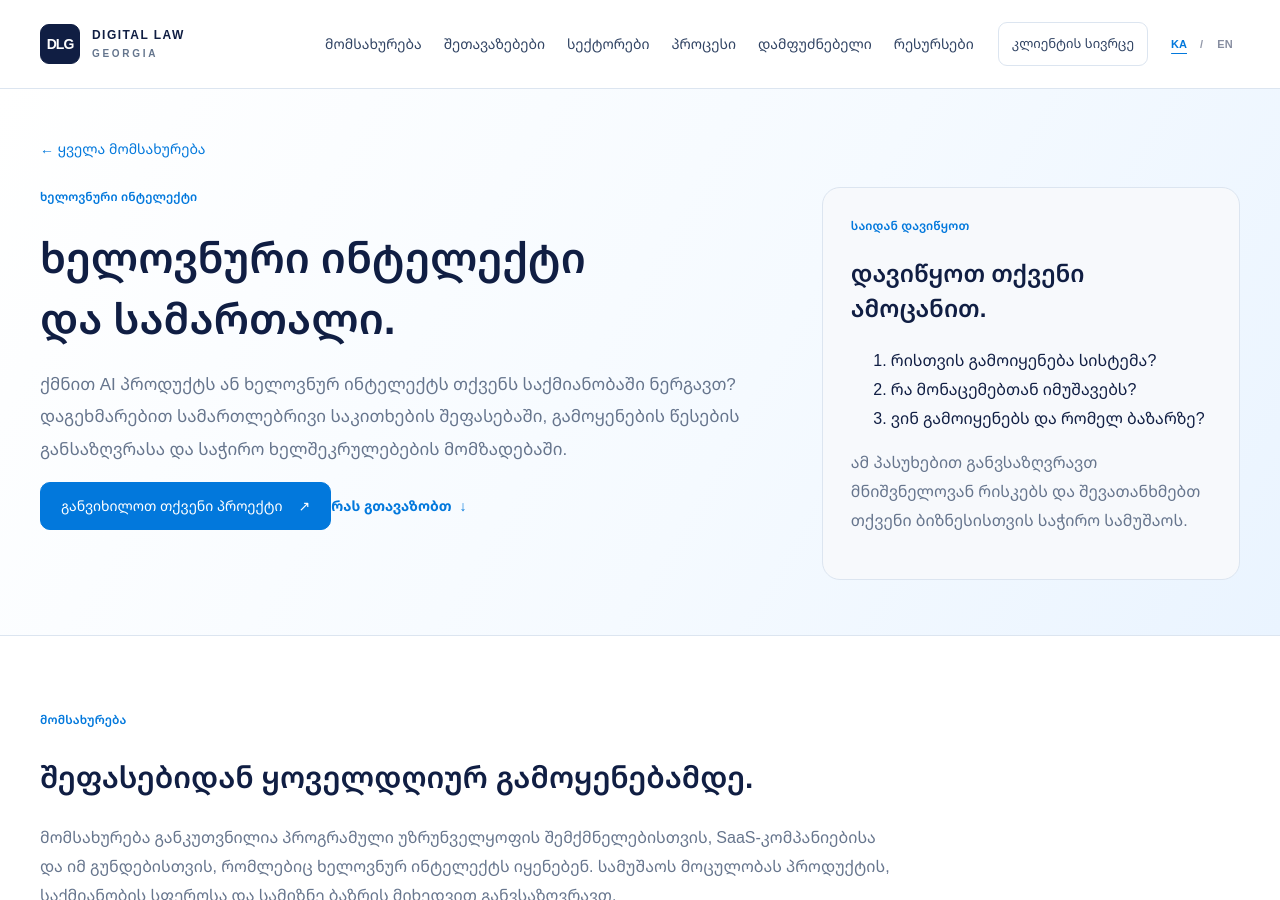
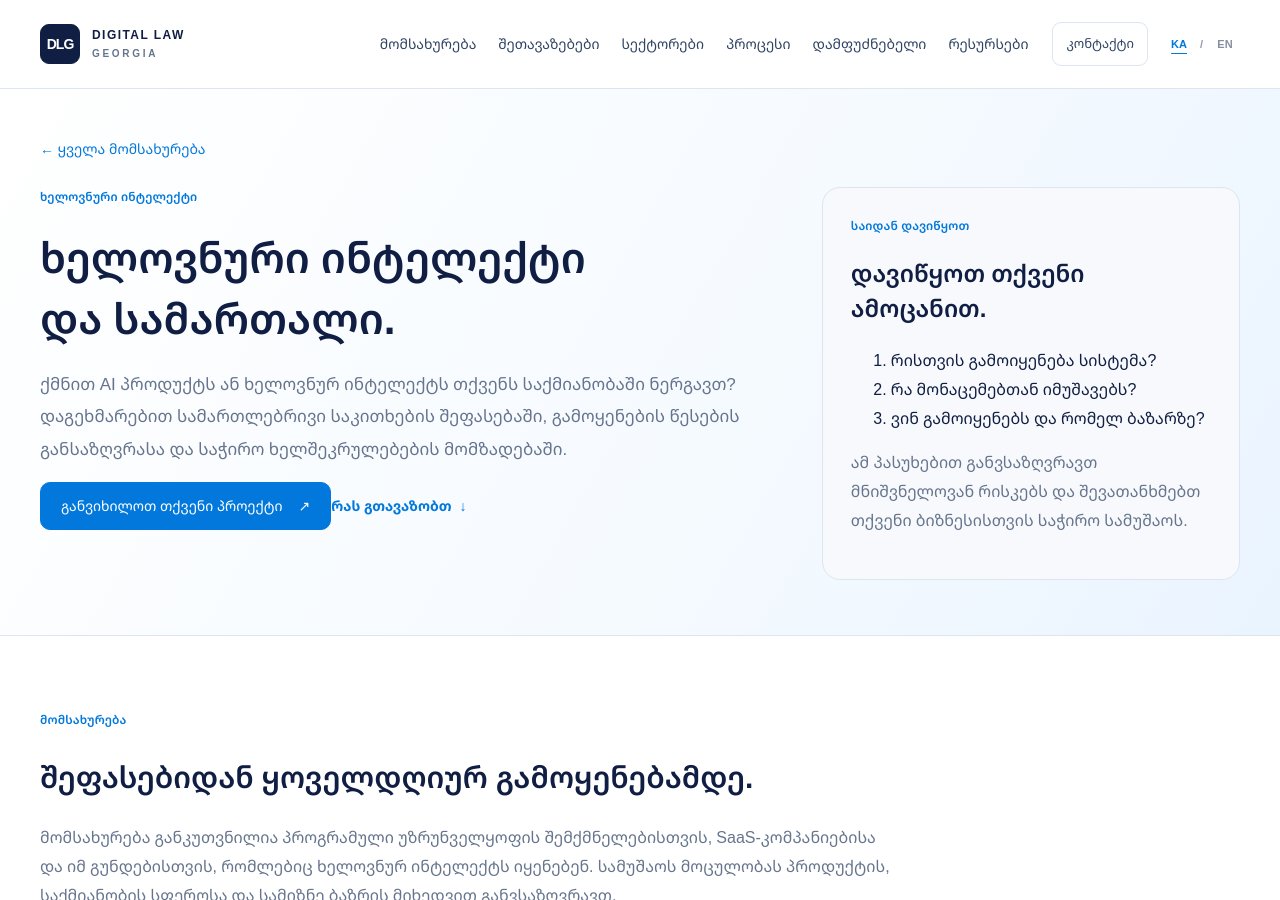
Before and after one commit to luka019/lukaswebsite, a Jekyll site: the page built from services/ai/index.html, in a window 1280 px wide and 900 px high. Built offline with Jekyll 4.4.1, drawn with Linux system fonts in a browser that asks for light colours.

Commit message:
feat: unify DLG contact, privacy and boutique styling in _includes/resource-header.html

```diff
--- a/_includes/resource-header.html
+++ b/_includes/resource-header.html
@@ -9,6 +9,6 @@
       <a href="{{ '/' | relative_url }}#about" data-site-link data-en="Founder">დამფუძნებელი</a>
       <a href="{{ '/resources/' | relative_url }}" data-site-link data-en="Resources">რესურსები</a>
     </nav>
-    <div class="header-controls"><a class="header-login" href="/client/" data-en="Client space">კლიენტის სივრცე</a><div class="language-control" role="group" aria-label="ენის არჩევა" data-en-aria="Choose language"><button type="button" data-language="ka" aria-pressed="true" aria-label="ქართული">KA</button><span aria-hidden="true">/</span><button type="button" data-language="en" aria-pressed="false" aria-label="English">EN</button></div><button class="menu-toggle" type="button" aria-controls="site-nav" aria-expanded="false" aria-label="მენიუს გახსნა" data-menu-toggle><span></span><span></span></button></div>
+    <div class="header-controls"><a class="header-login" href="/#contact" data-en="Contact">კონტაქტი</a><div class="language-control" role="group" aria-label="ენის არჩევა" data-en-aria="Choose language"><button type="button" data-language="ka" aria-pressed="true" aria-label="ქართული">KA</button><span aria-hidden="true">/</span><button type="button" data-language="en" aria-pressed="false" aria-label="English">EN</button></div><button class="menu-toggle" type="button" aria-controls="site-nav" aria-expanded="false" aria-label="მენიუს გახსნა" data-menu-toggle><span></span><span></span></button></div>
   </div>
 </header>
```
